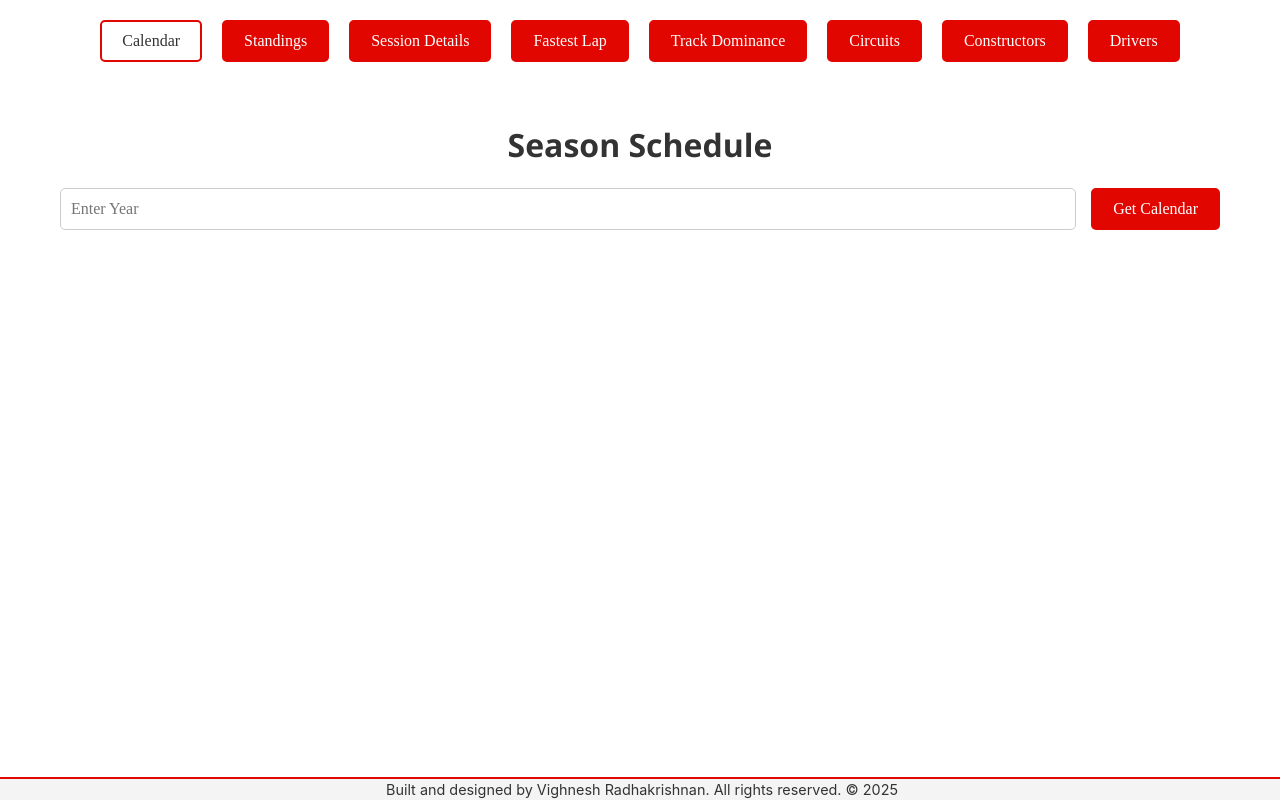
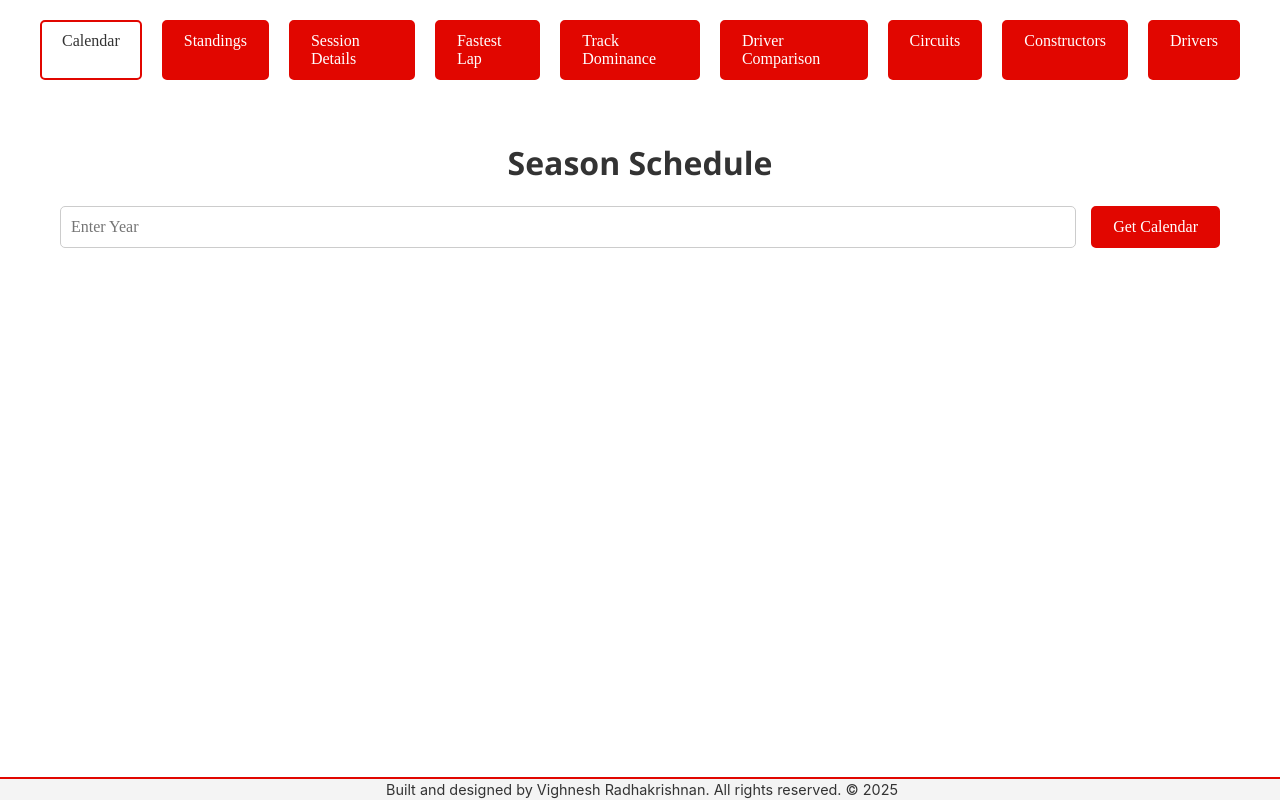
Before and after one commit to vighnesh-radhakrishnan/anemoi, a React (Create React App) app in the folder frontend/: page / in a window 1280 px wide. Built offline with nearby package versions, Linux system fonts and the light colour scheme.

Commit message:
added route to driver comparison page

```diff
--- a/frontend/src/App.js
+++ b/frontend/src/App.js
@@ -7,6 +7,7 @@ import Standings from "./Components/Standings";
 import Constructors from "./Components/Constructors";
 import Drivers from "./Components/Drivers";
 import TrackDominance from "./Components/TrackDominance";
+import DriverComparison from "./Components/DriverComparison";
 import { PageWrapper, TabWrapper, Tab } from "./Components/Container";
 import Footer from "./Components/Footer";
 
@@ -53,6 +54,12 @@ function App() {
               Track Dominance
             </Tab>
             <Tab
+              active={activeTab === "drivercomparison"}
+              onClick={() => handleTabChange("drivercomparison")}
+            >
+              Driver Comparison
+            </Tab>
+            <Tab
               active={activeTab === "circuits"}
               onClick={() => handleTabChange("circuits")}
             >
@@ -77,6 +84,7 @@ function App() {
             {activeTab === "calendar" && <Calendar />}
             {activeTab === "fastestLap" && <FastestLap />}
             {activeTab === "trackdominance" && <TrackDominance />}
+            {activeTab === "drivercomparison" && <DriverComparison />}
             {activeTab === "circuits" && <Circuits />}
             {activeTab === "standings" && <Standings />}
             {activeTab === "constructors" && <Constructors />}
```
